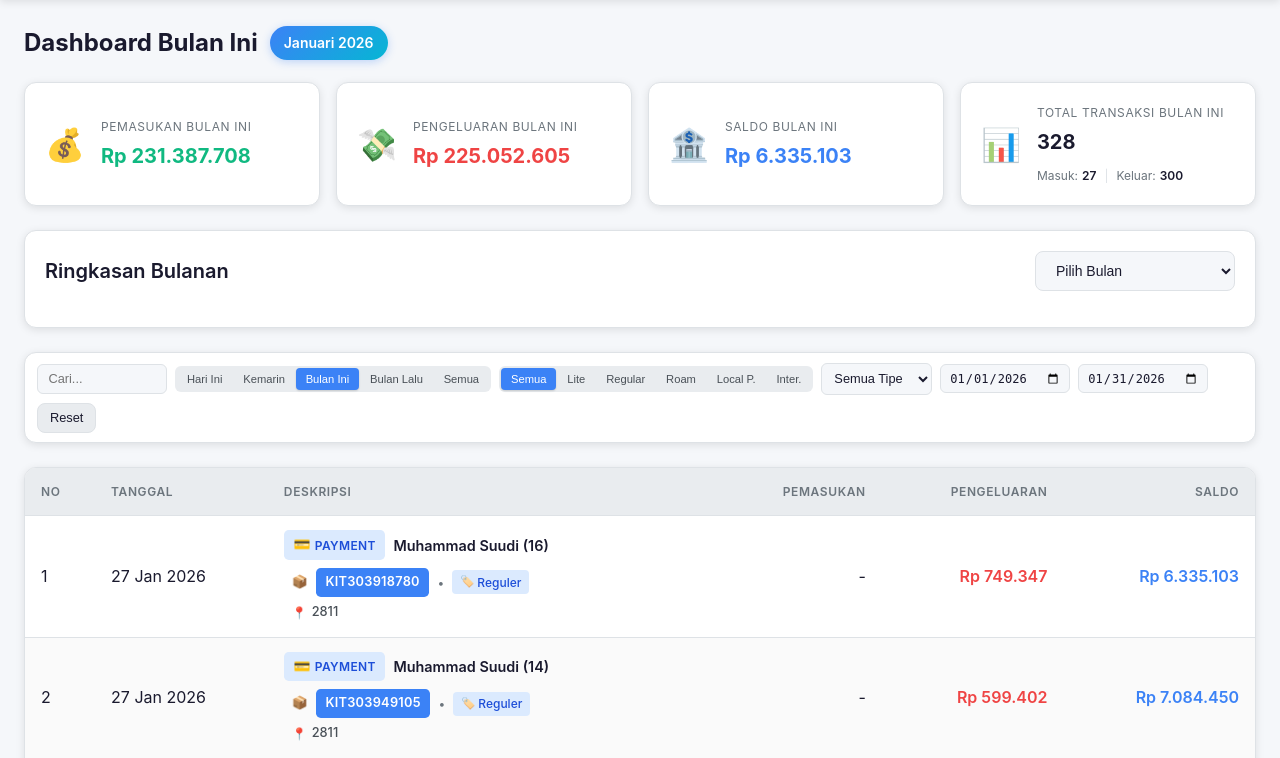
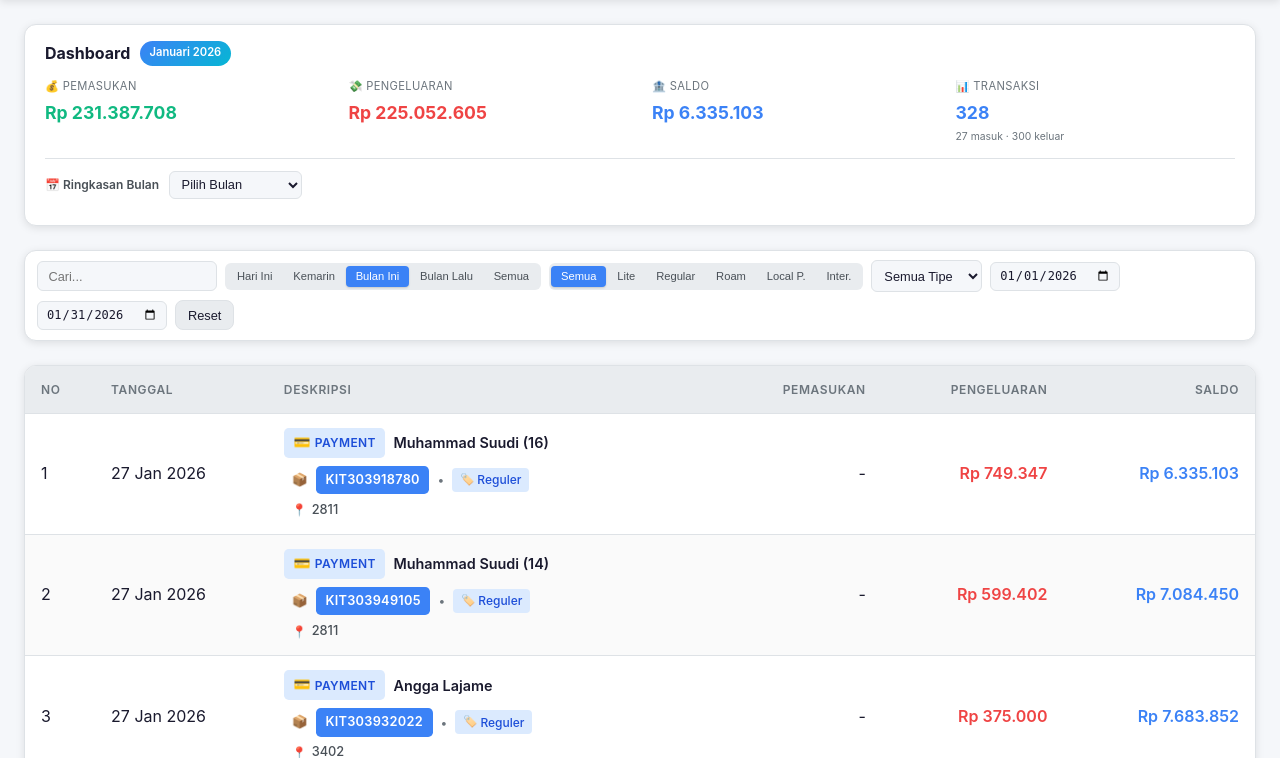
Before and after one commit to baiiput/uob-report, a PHP site: page / in a window 1280 px wide. Shown: the part 95-853 px from the top of the page. Run offline with PHP 8.4, Linux system fonts and the light colour scheme; data comes from the database, SQL or seed files in the repository.

Commit message:
feat: merge dashboard and monthly summary into single compact card
- Combined dashboard + ringkasan bulanan into one card with top/bottom
  layout separated by a divider line
- Icons kept inline with labels (smaller size) for compact display
- Monthly summary appears below divider when a month is selected
- Removed separate card-per-metric layout, now all metrics in one row
- Widened search box from 130px to 180px to use available space

https://claude.ai/code/session_01VeZduvLmGdtQGkt1SJM1KC

```diff
--- a/assets/css/style.css
+++ b/assets/css/style.css
@@ -370,23 +370,14 @@ button, a, input, select, textarea {
 }
 
 /* Apply animations */
-.summary-card {
+.dash-item {
     animation: fadeIn 0.5s ease-out backwards;
 }
 
-.summary-card:nth-child(1) { animation-delay: 0.1s; }
-.summary-card:nth-child(2) { animation-delay: 0.2s; }
-.summary-card:nth-child(3) { animation-delay: 0.3s; }
-.summary-card:nth-child(4) { animation-delay: 0.4s; }
-
-.monthly-card {
-    animation: slideInRight 0.5s ease-out backwards;
-}
-
-.monthly-card:nth-child(1) { animation-delay: 0.1s; }
-.monthly-card:nth-child(2) { animation-delay: 0.2s; }
-.monthly-card:nth-child(3) { animation-delay: 0.3s; }
-.monthly-card:nth-child(4) { animation-delay: 0.4s; }
+.dash-item:nth-child(1) { animation-delay: 0.1s; }
+.dash-item:nth-child(2) { animation-delay: 0.2s; }
+.dash-item:nth-child(3) { animation-delay: 0.3s; }
+.dash-item:nth-child(4) { animation-delay: 0.4s; }
 
 .data-table tbody tr {
     animation: fadeIn 0.3s ease-out backwards;
@@ -403,127 +394,115 @@ button, a, input, select, textarea {
     width: 100%;
 }
 
-/* Summary Section */
-.summary-section {
+/* Dashboard Section */
+.dashboard-section {
     margin-bottom: 1.5rem;
 }
 
-.section-title {
-    display: flex;
-    align-items: center;
-    gap: 0.75rem;
-    margin-bottom: 1.25rem;
-    animation: fadeIn 0.5s ease-out;
-}
-
-.title-text {
-    font-size: 1.5rem;
+.dashboard-card {
+    background-color: var(--bg-secondary);
+    border-radius: 0.75rem;
+    padding: 1rem 1.25rem;
+    box-shadow: var(--shadow);
+    border: 1px solid var(--border-color);
+}
+
+.dash-header {
+    display: flex;
+    align-items: center;
+    gap: 0.6rem;
+    margin-bottom: 0.75rem;
+}
+
+.dash-title {
+    font-size: 1rem;
     font-weight: 700;
     color: var(--text-primary);
 }
 
-.title-badge {
+.dash-badge {
     display: inline-flex;
-    padding: 0.375rem 0.875rem;
+    padding: 0.2rem 0.6rem;
     background: linear-gradient(135deg, var(--primary), var(--info));
     color: white;
     border-radius: 2rem;
-    font-size: 0.875rem;
+    font-size: 0.7rem;
     font-weight: 600;
-    box-shadow: 0 2px 8px rgba(59, 130, 246, 0.3);
-    animation: fadeInScale 0.6s ease-out 0.2s backwards;
-}
-
-.summary-cards {
-    display: grid;
-    grid-template-columns: repeat(auto-fit, minmax(200px, 1fr));
-    gap: 1rem;
-}
-
-.card {
-    background-color: var(--bg-secondary);
-    border-radius: 0.75rem;
-    padding: 1.25rem;
-    box-shadow: var(--shadow);
-    border: 1px solid var(--border-color);
-    transition: transform 0.3s cubic-bezier(0.4, 0, 0.2, 1),
-                box-shadow 0.3s cubic-bezier(0.4, 0, 0.2, 1),
-                border-color 0.3s ease;
-}
-
-.card:hover {
-    transform: translateY(-4px) scale(1.01);
-    box-shadow: 0 8px 24px rgba(0, 0, 0, 0.15);
+}
+
+.dash-row {
+    display: flex;
+    gap: 1.5rem;
+    flex-wrap: wrap;
+}
+
+.dash-item {
+    display: flex;
+    flex-direction: column;
+    gap: 0.15rem;
+    flex: 1;
+    min-width: 120px;
+}
+
+.dash-label {
+    font-size: 0.7rem;
+    text-transform: uppercase;
+    letter-spacing: 0.03em;
+    color: var(--text-muted);
+    white-space: nowrap;
+}
+
+.dash-value {
+    font-size: 1.1rem;
+    font-weight: 700;
+}
+
+.dash-sub {
+    font-size: 0.65rem;
+    color: var(--text-muted);
+}
+
+.dash-item.income .dash-value { color: var(--income-color); }
+.dash-item.expense .dash-value { color: var(--expense-color); }
+.dash-item.balance .dash-value { color: var(--balance-color); }
+.dash-item.total .dash-value { color: var(--primary); }
+
+.dash-divider {
+    height: 1px;
+    background-color: var(--border-color);
+    margin: 0.75rem 0;
+}
+
+.dash-monthly-header {
+    display: flex;
+    align-items: center;
+    gap: 0.6rem;
+    margin-bottom: 0.6rem;
+}
+
+.dash-monthly-label {
+    font-size: 0.75rem;
+    font-weight: 600;
+    color: var(--text-secondary);
+    white-space: nowrap;
+}
+
+.dash-monthly-header select {
+    padding: 0.3rem 0.5rem;
+    border: 1px solid var(--border-color);
+    border-radius: 0.375rem;
+    background-color: var(--bg-primary);
+    color: var(--text-primary);
+    font-size: 0.8rem;
+    font-weight: 500;
+    cursor: pointer;
+    transition: border-color 0.2s ease;
+}
+
+.dash-monthly-header select:hover,
+.dash-monthly-header select:focus {
+    outline: none;
     border-color: var(--primary);
-}
-
-.summary-card {
-    display: flex;
-    align-items: center;
-    gap: 1rem;
-}
-
-.card-icon {
-    font-size: 2rem;
-    opacity: 0.9;
-}
-
-.card-content {
-    display: flex;
-    flex-direction: column;
-}
-
-.card-label {
-    font-size: 0.75rem;
-    text-transform: uppercase;
-    letter-spacing: 0.05em;
-    color: var(--text-muted);
-    margin-bottom: 0.25rem;
-}
-
-.card-value {
-    font-size: 1.25rem;
-    font-weight: 700;
-}
-
-.card-detail {
-    margin-top: 0.5rem;
-    display: flex;
-    gap: 0.5rem;
-    font-size: 0.75rem;
-    color: var(--text-muted);
-    align-items: center;
-}
-
-.detail-item {
-    display: inline-flex;
-    gap: 0.25rem;
-    align-items: center;
-}
-
-.detail-label {
-    color: var(--text-muted);
-}
-
-.detail-value {
-    font-weight: 600;
-    color: var(--text-primary);
-}
-
-.detail-separator {
-    color: var(--border-color);
-}
-
-.summary-card.income .card-value {
-    color: var(--income-color);
-}
-
-.summary-card.expense .card-value {
-    color: var(--expense-color);
-}
-
-.summary-card.balance .card-value {
-    color: var(--balance-color);
 }
 
 /* Filters Section */
@@ -555,7 +534,7 @@ button, a, input, select, textarea {
     background-color: var(--bg-primary);
     color: var(--text-primary);
     font-size: 0.8rem;
-    width: 130px;
+    width: 180px;
     transition: border-color 0.2s ease;
 }
 
@@ -790,110 +769,7 @@ button, a, input, select, textarea {
     min-width: 650px;
 }
 
-/* Monthly Summary Section */
-.monthly-section {
-    margin-bottom: 1.5rem;
-    background-color: var(--bg-secondary);
-    border-radius: 0.75rem;
-    padding: 1.25rem;
-    box-shadow: var(--shadow);
-    border: 1px solid var(--border-color);
-}
-
-.monthly-header {
-    display: flex;
-    justify-content: space-between;
-    align-items: center;
-    margin-bottom: 1rem;
-}
-
-.monthly-header h2 {
-    font-size: 1.25rem;
-    font-weight: 600;
-    color: var(--text-primary);
-    margin: 0;
-}
-
-.monthly-header select {
-    padding: 0.625rem 1rem;
-    border: 1px solid var(--border-color);
-    border-radius: 0.5rem;
-    background-color: var(--bg-primary);
-    color: var(--text-primary);
-    font-size: 0.875rem;
-    font-weight: 500;
-    cursor: pointer;
-    transition: all 0.2s ease;
-    min-width: 200px;
-}
-
-.monthly-header select:hover {
-    border-color: var(--primary);
-}
-
-.monthly-header select:focus {
-    outline: none;
-    border-color: var(--primary);
-    box-shadow: 0 0 0 3px rgba(59, 130, 246, 0.1);
-}
-
-.monthly-cards {
-    display: grid;
-    grid-template-columns: repeat(auto-fit, minmax(200px, 1fr));
-    gap: 1rem;
-}
-
-.monthly-card {
-    display: flex;
-    flex-direction: column;
-    gap: 0.5rem;
-}
-
-.monthly-label {
-    font-size: 0.75rem;
-    text-transform: uppercase;
-    letter-spacing: 0.05em;
-    color: var(--text-muted);
-}
-
-.monthly-value {
-    font-size: 1.5rem;
-    font-weight: 700;
-}
-
-.monthly-value.income {
-    color: var(--income-color);
-}
-
-.monthly-value.expense {
-    color: var(--expense-color);
-}
-
-.monthly-value.balance {
-    color: var(--balance-color);
-}
-
-.monthly-value.total {
-    color: var(--primary);
-}
-
-.monthly-detail {
-    margin-top: 0.5rem;
-    display: flex;
-    gap: 0.5rem;
-    font-size: 0.75rem;
-    color: var(--text-muted);
-    align-items: center;
-}
-
-.detail-text {
-    color: var(--text-secondary);
-}
-
-.detail-text strong {
-    color: var(--text-primary);
-    font-weight: 600;
-}
+/* (Monthly summary merged into dashboard card) */
 
 /* User role badges */
 .user-role.editor {
@@ -1441,10 +1317,6 @@ form {
         flex-wrap: wrap;
     }
 
-    .summary-cards {
-        grid-template-columns: 1fr 1fr;
-    }
-
     .filters-container {
         flex-wrap: wrap;
     }
@@ -1519,12 +1391,12 @@ form {
         padding: 1rem;
     }
 
-    .summary-cards {
-        grid-template-columns: 1fr;
-    }
-
-    .card-value {
-        font-size: 1.125rem;
+    .dash-row {
+        gap: 0.75rem;
+    }
+
+    .dash-value {
+        font-size: 0.95rem;
     }
 
     .btn {
--- a/assets/js/app.js
+++ b/assets/js/app.js
@@ -273,7 +273,7 @@ function initEventListeners() {
         state.filters.month = e.target.value;
         if (e.target.value) {
             loadMonthlySummary(e.target.value);
-            elements.monthlyCards.style.display = 'grid';
+            elements.monthlyCards.style.display = 'flex';
         } else {
             elements.monthlyCards.style.display = 'none';
         }
--- a/index.php
+++ b/index.php
@@ -55,83 +55,56 @@
 
         <!-- Main Content -->
         <main class="main-content">
-            <!-- Summary Cards -->
-            <section class="summary-section">
-                <h2 class="section-title">
-                    <span class="title-text">Dashboard Bulan Ini</span>
-                    <span class="title-badge" id="currentMonthBadge"></span>
-                </h2>
-                <div class="summary-cards">
-                    <div class="card summary-card income">
-                        <div class="card-icon">💰</div>
-                        <div class="card-content">
-                            <span class="card-label">Pemasukan Bulan Ini</span>
-                            <span class="card-value" id="totalPemasukan">Rp 0</span>
+            <!-- Dashboard -->
+            <section class="dashboard-section">
+                <div class="dashboard-card">
+                    <div class="dash-header">
+                        <span class="dash-title">Dashboard</span>
+                        <span class="dash-badge" id="currentMonthBadge"></span>
+                    </div>
+                    <div class="dash-row">
+                        <div class="dash-item income">
+                            <span class="dash-label">💰 Pemasukan</span>
+                            <span class="dash-value" id="totalPemasukan">Rp 0</span>
+                        </div>
+                        <div class="dash-item expense">
+                            <span class="dash-label">💸 Pengeluaran</span>
+                            <span class="dash-value" id="totalPengeluaran">Rp 0</span>
+                        </div>
+                        <div class="dash-item balance">
+                            <span class="dash-label">🏦 Saldo</span>
+                            <span class="dash-value" id="totalSaldo">Rp 0</span>
+                        </div>
+                        <div class="dash-item total">
+                            <span class="dash-label">📊 Transaksi</span>
+                            <span class="dash-value" id="totalTransaksi">0</span>
+                            <span class="dash-sub"><span id="totalTransIn">0</span> masuk · <span id="totalTransOut">0</span> keluar</span>
                         </div>
                     </div>
-                    <div class="card summary-card expense">
-                        <div class="card-icon">💸</div>
-                        <div class="card-content">
-                            <span class="card-label">Pengeluaran Bulan Ini</span>
-                            <span class="card-value" id="totalPengeluaran">Rp 0</span>
+                    <div class="dash-divider"></div>
+                    <div class="dash-monthly-header">
+                        <span class="dash-monthly-label">📅 Ringkasan Bulan</span>
+                        <select id="monthFilter">
+                            <option value="">Pilih Bulan</option>
+                        </select>
+                    </div>
+                    <div class="dash-row dash-monthly" id="monthlyCards" style="display: none;">
+                        <div class="dash-item income">
+                            <span class="dash-label">💰 Pemasukan</span>
+                            <span class="dash-value" id="monthlyIncome">Rp 0</span>
                         </div>
-                    </div>
-                    <div class="card summary-card balance">
-                        <div class="card-icon">🏦</div>
-                        <div class="card-content">
-                            <span class="card-label">Saldo Bulan Ini</span>
-                            <span class="card-value" id="totalSaldo">Rp 0</span>
+                        <div class="dash-item expense">
+                            <span class="dash-label">💸 Pengeluaran</span>
+                            <span class="dash-value" id="monthlyExpense">Rp 0</span>
                         </div>
-                    </div>
-                    <div class="card summary-card total">
-                        <div class="card-icon">📊</div>
-                        <div class="card-content">
-                            <span class="card-label">Total Transaksi Bulan Ini</span>
-                            <span class="card-value" id="totalTransaksi">0</span>
-                            <div class="card-detail">
-                                <span class="detail-item">
-                                    <span class="detail-label">Masuk:</span>
-                                    <span class="detail-value" id="totalTransIn">0</span>
-                                </span>
-                                <span class="detail-separator">|</span>
-                                <span class="detail-item">
-                                    <span class="detail-label">Keluar:</span>
-                                    <span class="detail-value" id="totalTransOut">0</span>
-                                </span>
-                            </div>
+                        <div class="dash-item balance">
+                            <span class="dash-label">🏦 Saldo</span>
+                            <span class="dash-value" id="monthlyBalance">Rp 0</span>
                         </div>
-                    </div>
-                </div>
-            </section>
-
-            <!-- Monthly Summary -->
-            <section class="monthly-section">
-                <div class="monthly-header">
-                    <h2>Ringkasan Bulanan</h2>
-                    <select id="monthFilter">
-                        <option value="">Pilih Bulan</option>
-                    </select>
-                </div>
-                <div class="monthly-cards" id="monthlyCards" style="display: none;">
-                    <div class="card monthly-card">
-                        <span class="monthly-label">Pemasukan Bulan Ini</span>
-                        <span class="monthly-value income" id="monthlyIncome">Rp 0</span>
-                    </div>
-                    <div class="card monthly-card">
-                        <span class="monthly-label">Pengeluaran Bulan Ini</span>
-                        <span class="monthly-value expense" id="monthlyExpense">Rp 0</span>
-                    </div>
-                    <div class="card monthly-card">
-                        <span class="monthly-label">Saldo Bulan Ini</span>
-                        <span class="monthly-value balance" id="monthlyBalance">Rp 0</span>
-                    </div>
-                    <div class="card monthly-card">
-                        <span class="monthly-label">Total Transaksi Bulan Ini</span>
-                        <span class="monthly-value total" id="monthlyTransTotal">0</span>
-                        <div class="monthly-detail">
-                            <span class="detail-text">Masuk: <strong id="monthlyTransIn">0</strong></span>
-                            <span class="detail-separator">|</span>
-                            <span class="detail-text">Keluar: <strong id="monthlyTransOut">0</strong></span>
+                        <div class="dash-item total">
+                            <span class="dash-label">📊 Transaksi</span>
+                            <span class="dash-value" id="monthlyTransTotal">0</span>
+                            <span class="dash-sub"><span id="monthlyTransIn">0</span> masuk · <span id="monthlyTransOut">0</span> keluar</span>
                         </div>
                     </div>
                 </div>
```
